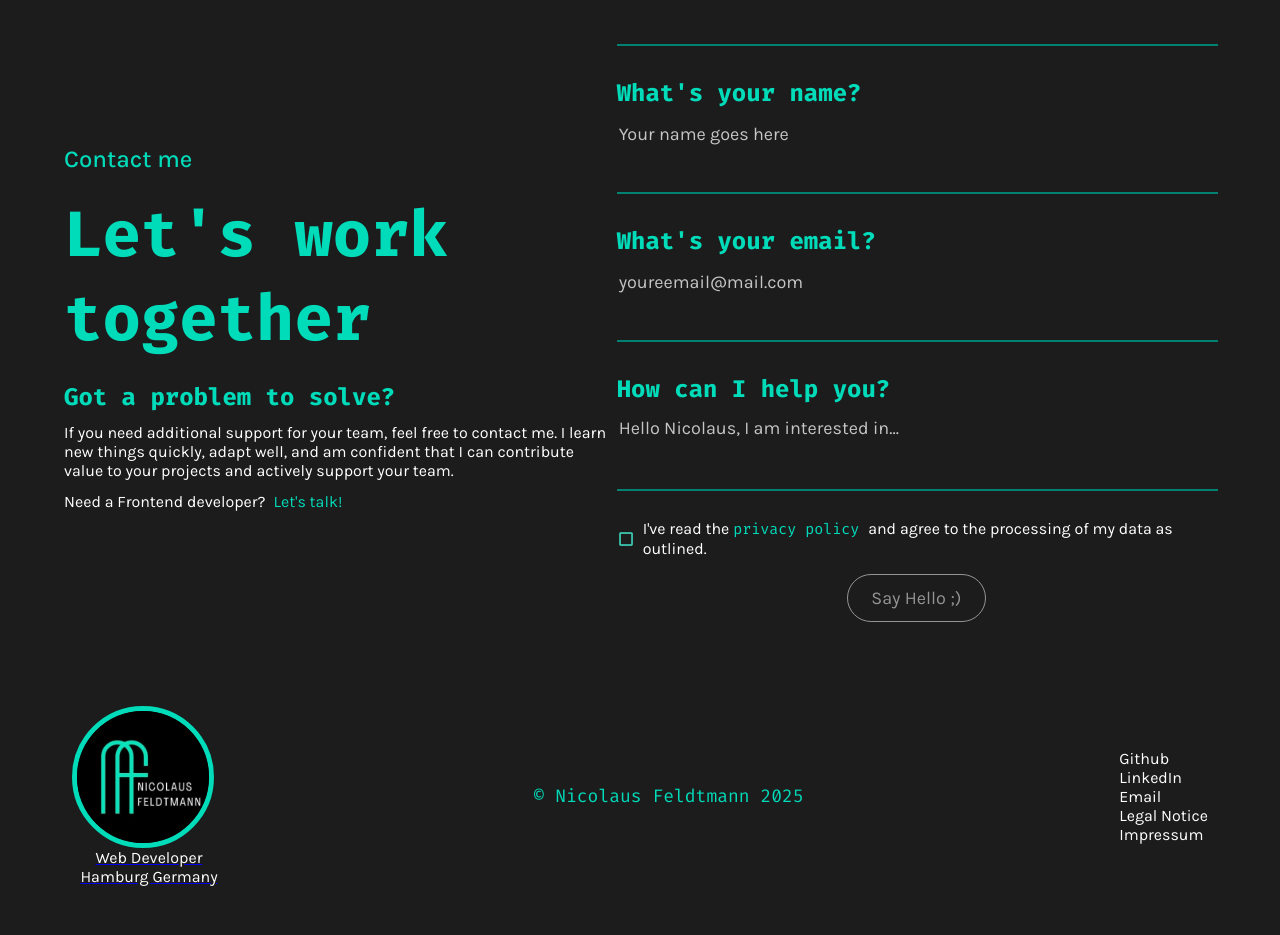
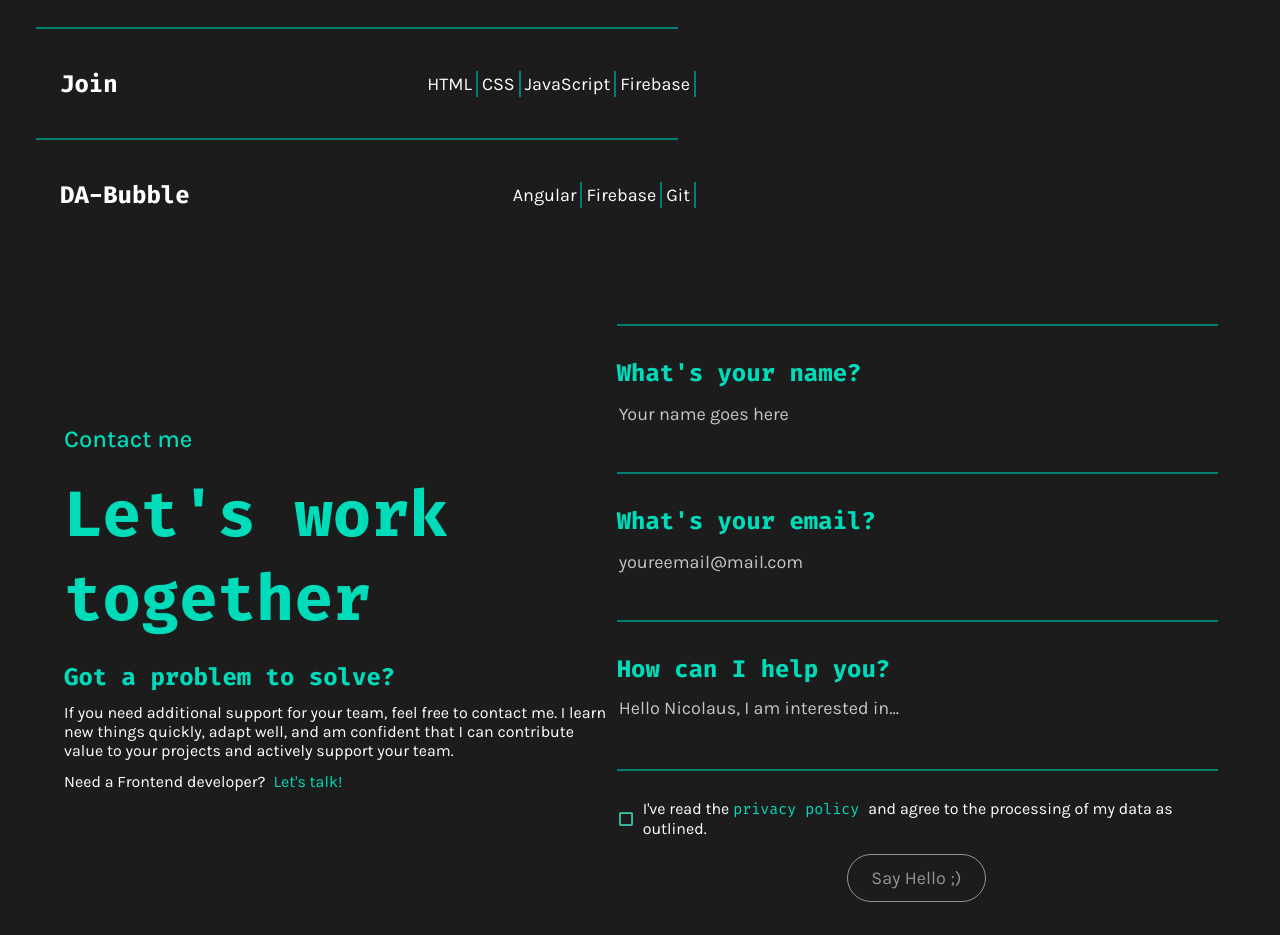
Before and after one commit to NicolausFeldtmann/portfolio, an Angular app: page / in a window 1280 px wide. Shown: the part 2820-3755 px from the top of the page. Built offline with nearby package versions, Linux system fonts and the light colour scheme.

Commit message:
update: new project added

```diff
--- a/src/app/main-content/about-me/about-me.component.scss
+++ b/src/app/main-content/about-me/about-me.component.scss
@@ -2,7 +2,7 @@
 
 .about-me{
     @include dFlex();
-    height: 900px;
+    height: 1180px;
     width: 100%;
     max-width: 1920px;
     top: 80px;
@@ -145,7 +145,7 @@
         position: unset;
         justify-content: normal;
         margin: 88px 0px 0px 0px;
-        height: 948px;
+
     }
 
     .center-section{
--- a/src/app/main-content/contact/contact.component.html
+++ b/src/app/main-content/contact/contact.component.html
@@ -31,22 +31,22 @@
         <label class="contact-row">
             <div class="seperator"></div>
             <h4 class="sub-h4">{{ translate('NAME') }}</h4>
-            <input #nameInput #name="ngModel" [(ngModel)]="contactData.name" (ngModelCHange)="changeBtn()"  type="text" id="name" name="name" placeholder="{{ translate('PLACEHOLDER1') }}" spellcheck="false" required>
-            <div *ngIf="!name.valid && name.touched && !isSent" class="span-txt">{{ translate('NAME-REQU') }}</div>
+            <input (focus)="nameFocus = true" (blur)="nameFocus = false" #nameInput #name="ngModel" [(ngModel)]="contactData.name" (ngModelCHange)="changeBtn()"  type="text" id="name" name="name" placeholder="{{ translate('PLACEHOLDER1') }}" spellcheck="false" required>
+            <div *ngIf="!name.valid && name.touched && !isSent && !nameFocus" class="span-txt">{{ translate('NAME-REQU') }}</div>
         </label>
 
         <label class="contact-row">
             <div class="seperator"></div>
             <h4 class="sub-h4">{{ translate('E-MAIL') }}</h4>
-            <input #email="ngModel" [(ngModel)]="contactData.email" (ngModelChange)="changeBtn()" type="email" name="email" placeholder="{{ translate('PLACEHOLDER2') }}" spellcheck="false" required pattern="[a-zA-Z0-9._%+\-]+@[a-zA-Z0-9.\-]+\.[a-zA-Z]{2,}">
-            <div *ngIf="!email.valid && email.touched && !isSent" class="span-txt">{{ translate('MAIL-REQU') }}</div>
+            <input (focus)="emailFocus = true" (blur)="emailFocus = false" #email="ngModel" [(ngModel)]="contactData.email" (ngModelChange)="changeBtn()" type="email" name="email" placeholder="{{ translate('PLACEHOLDER2') }}" spellcheck="false" required pattern="[a-zA-Z0-9._%+\-]+@[a-zA-Z0-9.\-]+\.[a-zA-Z]{2,}">
+            <div *ngIf="!email.valid && email.touched && !isSent && !emailFocus" class="span-txt">{{ translate('MAIL-REQU') }}</div>
         </label>
 
         <label class="contact-row message-row">
             <div class="seperator"></div>
             <h4 class="sub-h4">{{ translate('CONCERN') }}</h4>
-            <textarea #message="ngModel" minlength="4" [(ngModel)]="contactData.message" (ngModelChange)="changeBtn()" type="text" name="message" placeholder="{{ translate('PLACEHOLDER3') }}" spellcheck="false" required></textarea>
-            <div *ngIf="!message.valid && message.touched && !isSent" class="span-txt">{{ translate('MAIL-REQU') }}</div>
+            <textarea (focus)="messageFocus = true" (blur)="messageFocus = false" #message="ngModel" minlength="4" [(ngModel)]="contactData.message" (ngModelChange)="changeBtn()" type="text" name="message" placeholder="{{ translate('PLACEHOLDER3') }}" spellcheck="false" required></textarea>
+            <div *ngIf="!message.valid && message.touched && !isSent && !messageFocus" class="span-txt">{{ translate('MAIL-REQU') }}</div>
             <div class="seperator"></div>
         </label>
 
--- a/src/app/main-content/contact/contact.component.ts
+++ b/src/app/main-content/contact/contact.component.ts
@@ -25,6 +25,11 @@ export class ContactComponent implements OnInit {
     isActive = false;
     isShow = false;
     isSent = false;
+
+    nameFocus = false;
+    emailFocus = false;
+    messageFocus = false;
+
     currenLanguage: any;
     contactData = {
         name: '',
--- a/src/app/main-content/projects/projects.service.ts
+++ b/src/app/main-content/projects/projects.service.ts
@@ -58,6 +58,29 @@ export class ProjectdataService {
                     skillIcon: "fireBase-green.png",
                 }
             ]
+        },
+        {
+            name: "DA-Bubble",
+            proNr: "03",
+            descrKey: "PROJECT3_DESCRIPTION",
+            gitLink: "https://github.com/RaphaelaMulthaup/DABubble",
+            projectLink: "https://dabubble-426.developerakademie.net/angular-projects/da-bubble/",
+            img1: "da-bubble1.png",
+            img2: "da-bubble2.png",
+            skills: [
+                {
+                    skillName: "Angular",
+                    skillIcon: "angular-green.png",
+                },
+                {
+                    skillName: "Firebase",
+                    skillIcon: "fireBase-green.png",
+                },
+                {
+                    skillName: "Git",
+                    skillIcon: "git-icon.png",
+                },
+            ]
         }
     ]
 }
--- a/src/assets/i18n/translation.json
+++ b/src/assets/i18n/translation.json
@@ -45,7 +45,7 @@
   },
     "ME": {
         "en": "Hello, I'm Nicolaus! I'm an enthusiastic and somewhat nerdy career changer. I want to turn programming into my new profession. I'm continually fascinated by the seemingly boundless possibilities, which repeatedly inspire me.",
-        "de": "Hallo, ich bin Nicolaus! Ich bin ein begeisterter und etwas nerdiger Queaufsteiger. Ich will nun mit meiner Leidenschaft meinen Lebensunterhalt bestreiten. Die unbegrenzten Möglichkeiten beim Programieren, wecken meine Neugier immer wieder aufs neue."
+        "de": "Hallo, ich bin Nicolaus! Ich bin ein begeisterter und etwas nerdiger Queraufsteiger. Ich will nun mit meiner Leidenschaft meinen Lebensunterhalt bestreiten. Die unbegrenzten Möglichkeiten beim Programieren, wecken meine Neugier immer wieder aufs neue."
   },
     "LOCATION": {
         "en": "I am from Hamburg and would like to work on-site. I would also be happy to learn from my colleagues on-site.",
@@ -148,8 +148,8 @@
         "de": "Task manager angelehnt an das Kanban System. Created in a group as a joint group project. Erstellt in Gruppe als gemeinsammes Gruppemprojekt. Erstellen und organisieren von Tasks via 'drag and drop' Funktion, sowie das zuweisen von Nutzer und Kategorien."
   },
     "PROJECT3_DESCRIPTION": {
-        "en": "Orgenizer app. Made with Angular. Global save function by using Firebase.",
-        "de": "Organizer-app. Erstellt mit Angular. Mit globaler Speicher-Funktion bei verwendung von Firebase."
+        "en": "Business Chat Client. A complex messaging application, developed in team collaboration using Angular, Firestore, Firebase Authentication, Tailwind, and Git.",
+        "de": "Business Chat Client. Ein komplexer Messenger, entstanden in Gruppenarbeit mit Nutzung von Angular, Firestore, Firebase Authentication, Tailwind und Git."
   },
     "PROJECT4_DESCRIPTION": {
         "en": "Fun little app, based on the Pokedex from the animated series Pokemon.",
--- a/src/index.html
+++ b/src/index.html
@@ -1,5 +1,5 @@
 <!doctype html>
-<html lang="en">
+<html translate="no">
 <head>
   <meta charset="utf-8">
   <title>Nicolaus Feldtmann</title>
```
Also changed, not shown: src/assets/img/PNG/screens/da-bubble1.png (added), src/assets/img/PNG/screens/da-bubble2.png (added).
